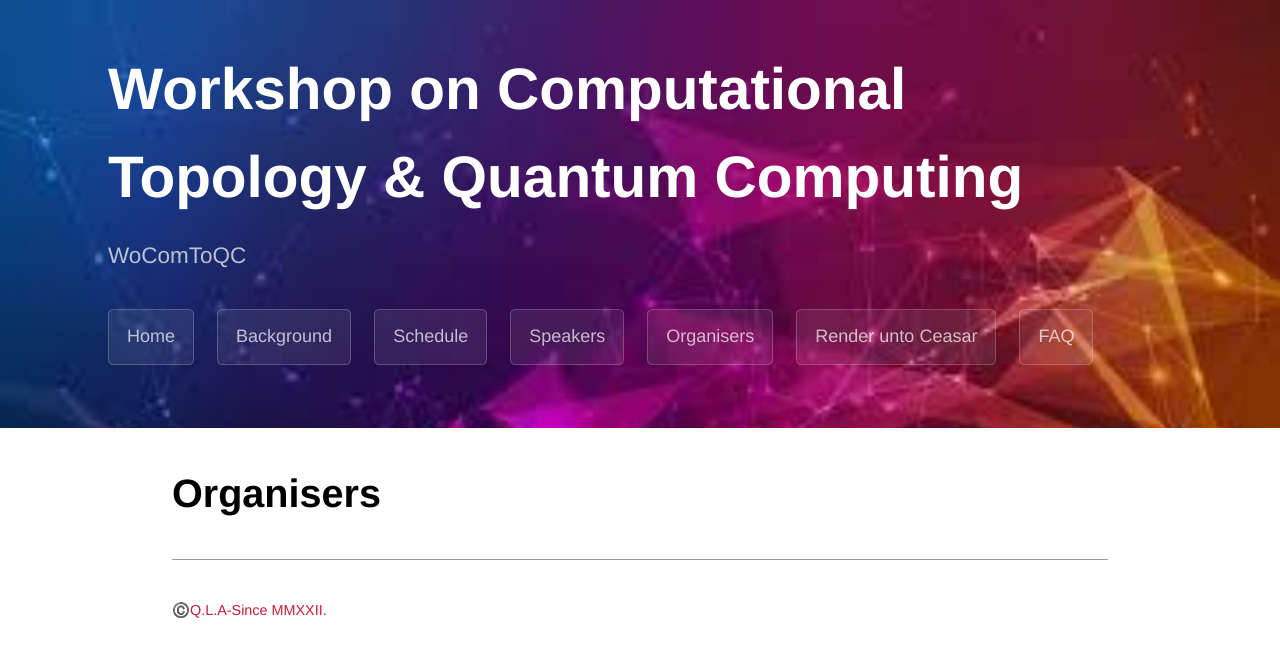
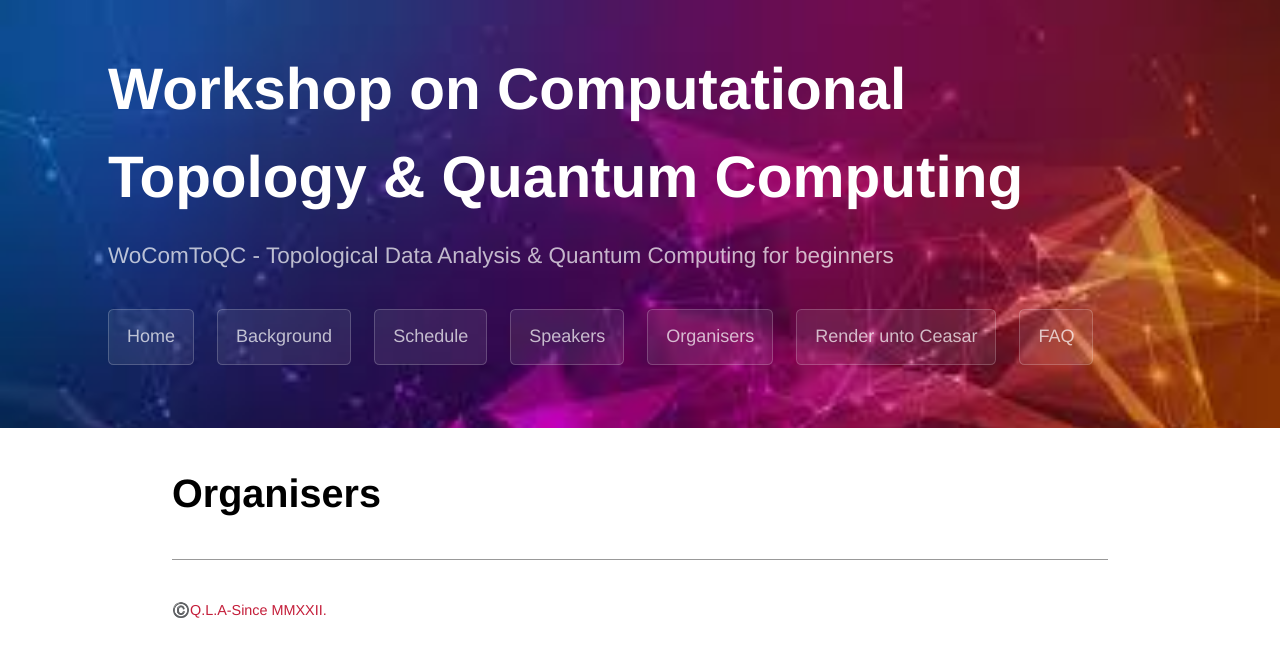
Before and after one commit to WoComtoQC/wocomtoqc.github.io, a Jekyll site: the page built from organisers.md, in a window 1280 px wide. Shown: the top 657 px of the page. Built offline with Jekyll 4.4.1, drawn with Linux system fonts in a browser that asks for light colours; some web fonts are replaced; our own code applies the rules of GitHub Pages for plain Markdown files.

Commit message:
Update _config.yml

```diff
--- a/_config.yml
+++ b/_config.yml
@@ -1,5 +1,5 @@
 title:        Workshop on Computational Topology & Quantum Computing
-description:  WoComToQC
+description:  WoComToQC - Topological Data Analysis & Quantum Computing for beginners
 
 
 navigation:
```
